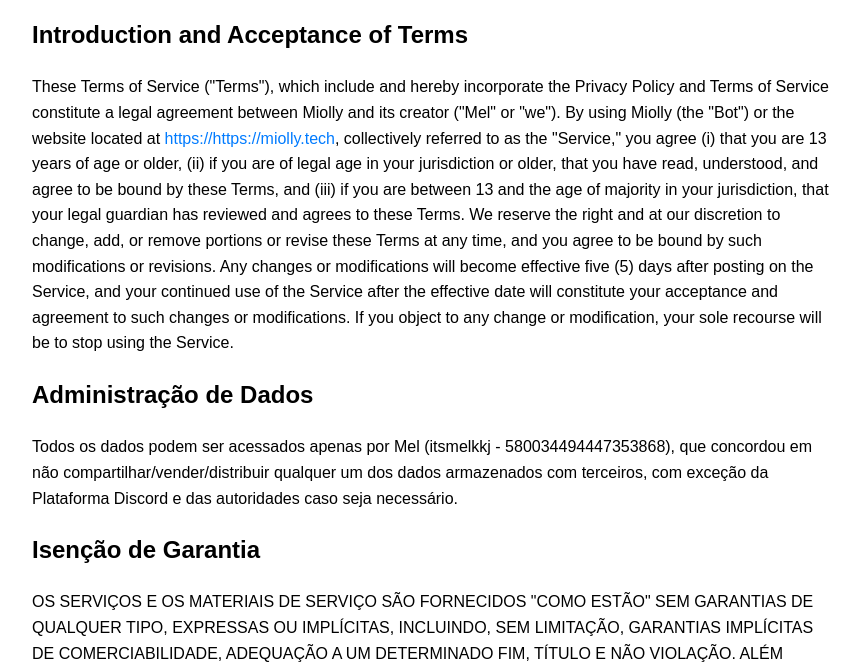
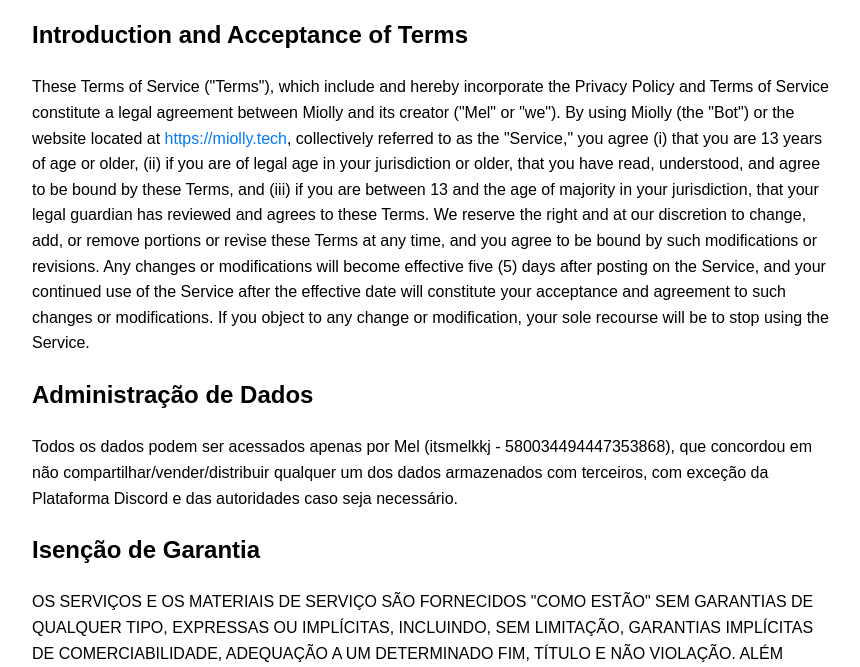
Before and after one commit to Miolly/miolly-tos, a plain HTML site: page index.html in a window 1280 px wide. Shown: the part 123-790 px from the top of the page, without its empty margins (208-1068 px from the left). Drawn offline with Linux system fonts and the light colour scheme.

Commit message:
Update index.html

```diff
--- a/index.html
+++ b/index.html
@@ -55,7 +55,7 @@
       Privacy Policy and Terms of Service
       constitute a legal agreement between Miolly and its creator ("Mel" or "we"). By using
       Miolly (the "Bot") or the website located at <a
-        href="https://https://miolly.tech">https://https://miolly.tech</a>,
+        href="https://miolly.tech">https://miolly.tech</a>,
       collectively referred to as the "Service," you agree (i) that you are 13 years of age or older,
       (ii) if you are of legal age in your jurisdiction or older, that you have read, understood,
       and agree to be bound by these Terms, and (iii) if you are between 13 and the age of majority
```
